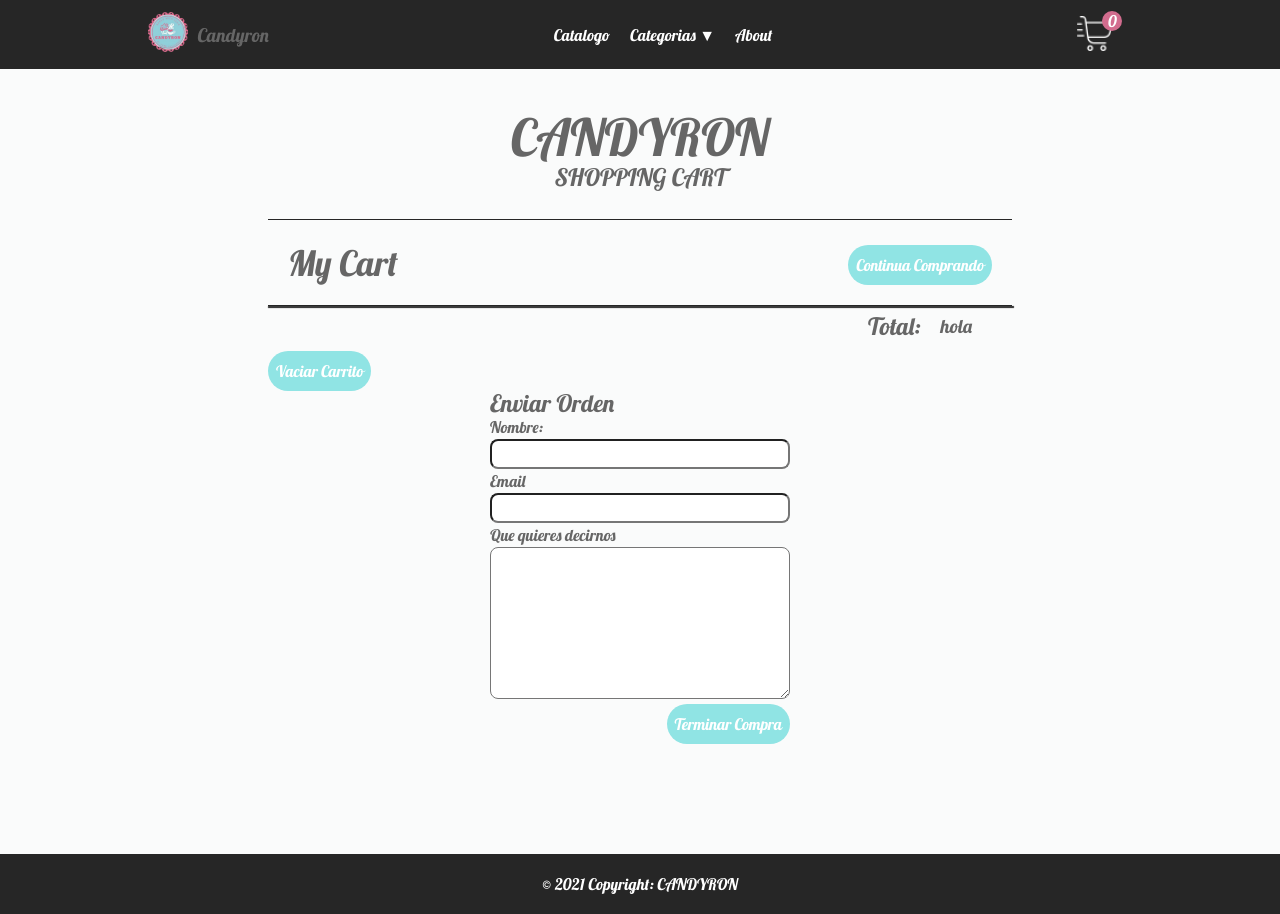
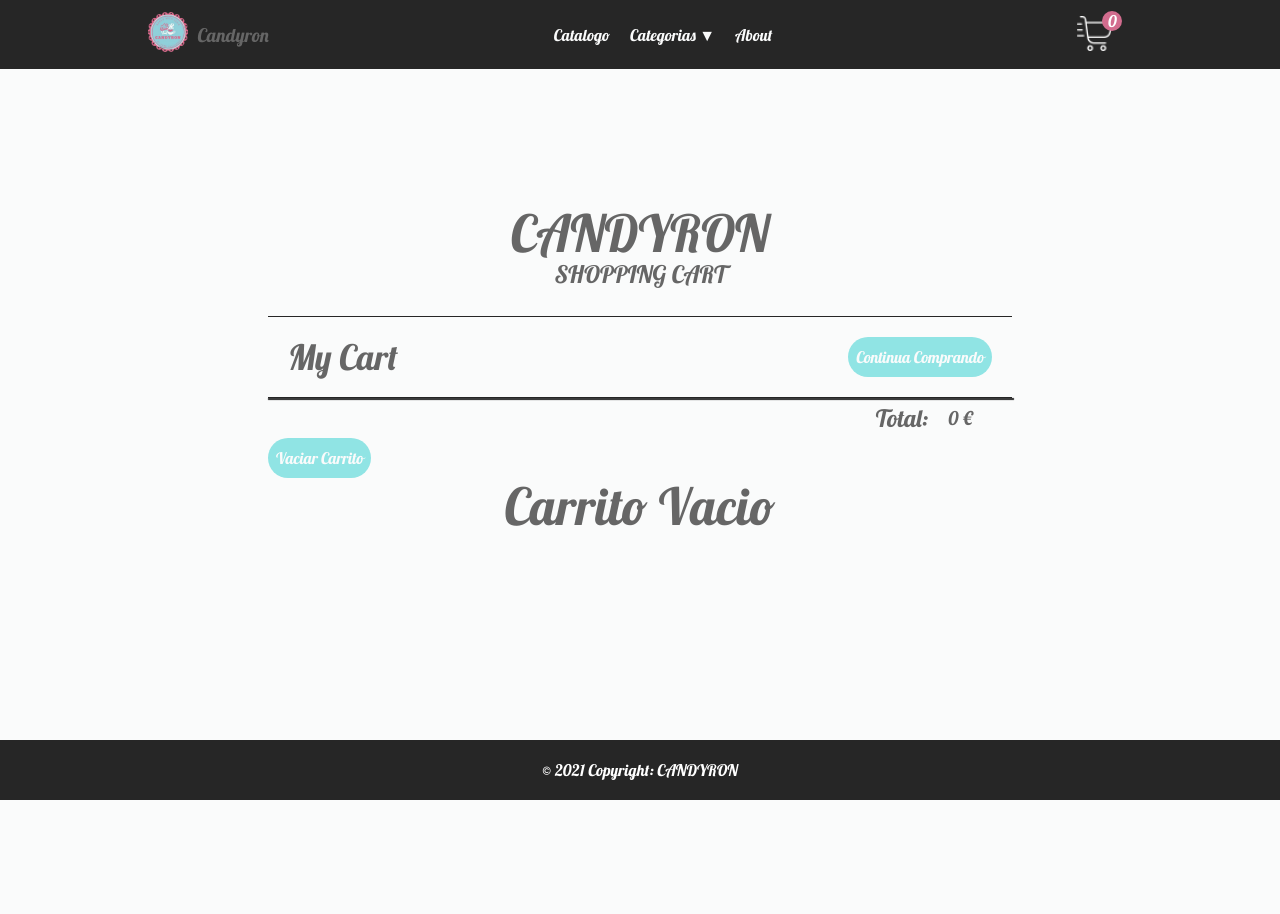
Before and after one commit to Orlandocm/candyron, a React (Vite) app: page /cart in a window 1280 px wide. After the commit the page ends 800 px from the top, so only its background shows below. Built offline with nearby package versions, Linux system fonts and the light colour scheme.

Commit message:
change cart form

```diff
--- a/src/components/Cart.jsx
+++ b/src/components/Cart.jsx
@@ -26,11 +26,7 @@
     return total
   }
 
-
-  // const totalToPay = (parcialTotal) => {
-  //   total = parcialTotal ++
-  //   return total
-  // }
+  const totalToPay = cart.reduce((accumulator, currentValue)=> accumulator + (currentValue.quantity * currentValue.price),0)
 
   return (
       <div className='cart-container'>
@@ -64,13 +60,13 @@
             <h2>Total:</h2>
           </div>
           <div>
-            <h3>hola</h3>
+            <h3>{totalToPay} €</h3>
           </div>
         </div>
         <div className='context-subtitle-btn' >
           <a className='button' onClick={()=> clear()}>Vaciar Carrito</a>
         </div>
-          {!Cart ? <h1>Carrito Vacio</h1> : <Form />}
+          {!cart.length ? <h1>Carrito Vacio</h1> : <Form />}
       </div>
   )
 }
--- a/src/components/Form.jsx
+++ b/src/components/Form.jsx
@@ -1,21 +1,51 @@
-
+import { CartContext } from '../context/ShoppingCartContext'
+import { collection, getFirestore, addDoc } from 'firebase/firestore'
+import { useContext } from 'react'
+import { useState } from 'react'
 import '../styles/form.css'
 
+
 const Form = () => {
+  const [orderId, setOrderId] = useState('')
+  const [name, setName] = useState('')
+  const [email, setEmail] = useState('')
+  const [textArea, setTextArea] =  useState('')
+  const [cart] = useContext(CartContext)
+
+  const dataBase = getFirestore()
+
+  const handleSubmit = (e) => {
+    const validEmail =  /^\w+([.-_+]?\w+)*@\w+([.-]?\w+)*(\.\w{2,10})+$/;
+    if(email.test(validEmail)){
+      e.preventDefault();
+      addDoc(ordersCollection, order).then(({ id }) => setOrderId(id));
+    } else {
+      alert("hola")
+    }
+
+
+  }
+
+   const order = {
+    cart,
+    name,
+    email,
+    textArea,
+  }
+
+  const ordersCollection = collection(dataBase, "Order");
+
   return (
     <div className='container'>
-      <h2>Enviar Orden</h2>
-      <form className='container-form' action="">
-        <label htmlFor="">Nombre:</label>
-        <input className='form-text' type="text" />
-        <label htmlFor="">Email</label>
-        <input className='form-text' type="text" />
-        <label htmlFor="">Que quieres decirnos</label>
-        <textarea name="" id="" cols="30" rows="10"></textarea>
-      </form>
-      <div className='btn-container'>
-        <a className='button'>Terminar Compra</a>
-      </div>
+      <div className="form-style-8">
+        <h2>Enviar Orden</h2>
+        <form onSubmit={handleSubmit}>
+          <input onChange={(e) => setName(e.target.value)} type="text" placeholder="Full Name" />
+          <input onChange={(e) => setEmail(e.target.value)} type="email" placeholder="Email" />
+          <textarea onChange={(e) => setTextArea(e.target.value)} placeholder="Message" />
+          <input type="submit" disabled={""} value="Enviar Orden" />
+        </form>
+    </div>
     </div>
   )
 }
--- a/src/index.css
+++ b/src/index.css
@@ -22,7 +22,7 @@
 a {
   text-decoration: inherit;
   cursor: pointer;
-  color: white;
+  color: #FAFBFB;
   transition: all 1s ease;
 }
 
@@ -46,7 +46,7 @@
   padding: 0.6em 1.2em;
   font-size: .8em;
   font-family: inherit;
-  background-color: #90e4e4 ;
+  background-color: #90e4e4;
   cursor: pointer;
   transition: all 1s ease;
 }
--- a/src/styles/form.css
+++ b/src/styles/form.css
@@ -3,35 +3,68 @@
   flex-direction: column;
 }
 
-.container-form{
-  width: 300px;
-  display: flex;
-  flex-direction: column;
+.form-style-8{
+	width: 500px;
+	padding: 30px;
+	background: #FFFFFF;
+	margin: 50px auto;
+	box-shadow: 0px 0px 15px rgba(0, 0, 0, 0.22);
+	-moz-box-shadow: 0px 0px 15px rgba(0, 0, 0, 0.22);
+	-webkit-box-shadow:  0px 0px 15px rgba(0, 0, 0, 0.22);
 }
 
-.form-text {
-  height: 30px;
-  border-radius: 8px;
+.form-style-8 h2{
+	background: #4D4D4D;
+	text-transform: uppercase;
+	color: #FAFBFB;
+	font-size: 18px;
+	font-weight: 100;
+	padding: 20px;
+	margin: -30px -30px 30px -30px;
 }
 
-.btn-container{
-  width: 100%;
-  display: flex;
-  justify-content: end;
+.form-style-8 input[type="text"],
+.form-style-8 input[type="email"],
+.form-style-8 textarea,
+.form-style-8 select
+{
+	outline: none;
+	display: block;
+	width: 100%;
+	padding: 7px;
+	border: none;
+	border-bottom: 1px solid #ddd;
+  color: #666666;
+	background: transparent;
+	margin-bottom: 10px;
+	font: 16px 'Lobster', cursive, sans-serif;
+	height: 45px;
 }
 
-.button {
-  letter-spacing: -.015em;
-  padding: 0.5em;
-  font-weight: bold;
-  border-radius: 50px;
-  margin-top: 5px;
+.form-style-8 textarea{
+	resize:none;
+	overflow: hidden;
 }
 
-.button:hover {
-  transform: scale(1.1);
+.form-style-8 input[type="button"],
+.form-style-8 input[type="submit"]{
+	-moz-box-shadow: inset 0px 1px 0px 0px #90e4e4;
+	-webkit-box-shadow: inset 0px 1px 0px 0px #90e4e4;
+	box-shadow: inset 0px 1px 0px 0px #90e4e4;
+	background-color: #2CBBBB;
+	border: 1px solid #27A0A0;
+	display: inline-block;
+	cursor: pointer;
+	color: #666666;
+	font-size: 14px;
+	padding: 8px 18px;
+  border-radius: 8px;
+	text-decoration: none;
+	text-transform: uppercase;
 }
 
-textarea{
-  border-radius: 8px;
+.form-style-8 input[type="button"]:hover,
+.form-style-8 input[type="submit"]:hover {
+	background:linear-gradient(to bottom, #34CACA 5%, #30C9C9 100%);
+	background-color:#34CACA;
 }
--- a/src/styles/navbar.css
+++ b/src/styles/navbar.css
@@ -24,11 +24,11 @@
 .navbtn{
   margin: 5px;
   padding: 5px;
+  border-radius: 8px;
 }
 
 .navbtn:hover {
  background-color: #90e4e4;
- border-radius: 8px;
 }
 
 .navbtn-drop {
```
